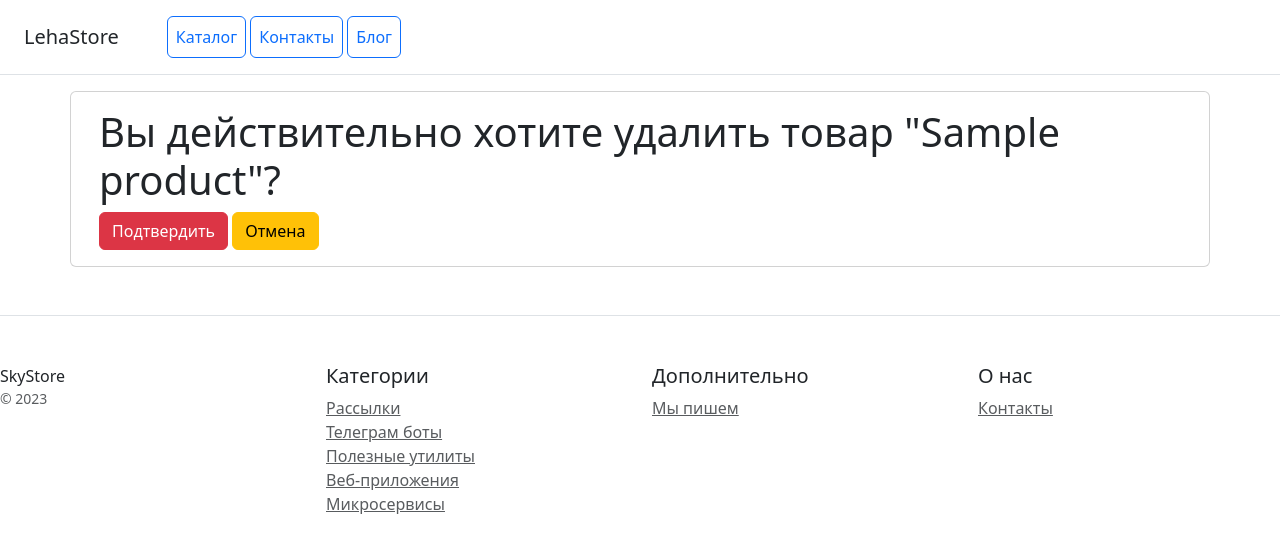
After one commit to HoolyWant/HomeWork22.1, a Django app: page /delete_product/1 in a window 1280 px wide. The commit adds this page. Shown: the top 553 px of the page. Run offline with Django 4.2, Linux system fonts and the light colour scheme; tables that the repository leaves empty hold one stand-in row (values such as "Sample post"); some libraries are stand-ins or nearby versions.

Commit message:
first task completed

```diff
--- a/shop/models.py
+++ b/shop/models.py
@@ -7,7 +7,7 @@ class Product(models.Model):
     product_name = models.CharField(max_length=150, verbose_name='продукт')
     description = models.CharField(max_length=150, verbose_name='описание', **NULLABLE)
     preview = models.ImageField(upload_to='products/', verbose_name='изображение', **NULLABLE)
-    category = models.CharField(max_length=150, verbose_name='описание', **NULLABLE)
+    category = models.CharField(max_length=150, verbose_name='категория', **NULLABLE)
     buy_cost = models.IntegerField(verbose_name='стоимость покупки')
 
     def __str__(self):
--- a/shop/templates/shop/blog_confirm_delete.html
+++ b/shop/templates/shop/blog_confirm_delete.html
@@ -10,7 +10,7 @@
                              {% csrf_token %}
                              <h1>Вы действительно хотите удалить блог "{{ object.title }}"?</h1>
                              <button type="submit" class="btn btn-danger">Подтвердить</button>
-                             <a href="{% url 'shop:blog_list' %}" class="btn btn-warning">ОТмена</a>
+                             <a href="{% url 'shop:blog_list' %}" class="btn btn-warning">Отмена</a>
                         </form>
                     </div>
                 </div>
--- a/shop/templates/shop/blog_list.html
+++ b/shop/templates/shop/blog_list.html
@@ -8,7 +8,7 @@
 
 <div class="container">
     <div class="col-3">
-                <a class="p-2 btn btn-primary" href='{% url "shop:create_blog" %}'>Добавить блог</a>
+        <a class="p-2 btn btn-primary" href='{% url "shop:create_blog" %}'>Добавить блог</a>
     </div>
     <div class="row text-center">
         {% for object in object_list %}
--- /dev/null
+++ b/shop/templates/shop/product_confirm_delete.html
@@ -0,0 +1,20 @@
+{% extends 'shop/base.html'%}
+
+{% block content %}
+<div class="container">
+    <div class="col-12">
+        <div class="row">
+            <div class="card">
+                <div class="card-body">
+                    <form method="post">
+                        {% csrf_token %}
+                        <h1>Вы действительно хотите удалить товар "{{ object.product_name }}"?</h1>
+                        <button type="submit" class="btn btn-danger">Подтвердить</button>
+                        <a href="{% url 'shop:product_list' %}" class="btn btn-warning">Отмена</a>
+                    </form>
+                </div>
+            </div>
+        </div>
+    </div>
+</div>
+{% endblock %}
--- a/shop/urls.py
+++ b/shop/urls.py
@@ -3,7 +3,8 @@ from django.conf import settings
 from django.conf.urls.static import static
 from django.urls import path
 from shop.views import (contacts, ProductView, ProductListView, BlogListView,
-                        BlogCreateView, BlogDetailView, BlogUpdateView, BlogDeleteView)
+                        BlogCreateView, BlogDetailView, BlogUpdateView, BlogDeleteView, ProductCreate, ProductUpdate,
+                        ProductDelete)
 
 
 app_name = ShopConfig.name
@@ -16,5 +17,8 @@ urlpatterns = [
     path('blog/', BlogListView.as_view(), name='blog_list'),
     path('blog/<int:pk>', BlogDetailView.as_view(), name='blog_view'),
     path('edit/<int:pk>', BlogUpdateView.as_view(), name='blog_edit'),
-    path('delete/<int:pk>', BlogDeleteView.as_view(), name='blog_delete')
+    path('delete/<int:pk>', BlogDeleteView.as_view(), name='blog_delete'),
+    path('create_product/', ProductCreate.as_view(), name='product_create'),
+    path('edit_product/<int:pk>', ProductUpdate.as_view(), name='product_edit'),
+    path('delete_product/<int:pk>', ProductDelete.as_view(), name='product_delete'),
 ] + static(settings.STATIC_URL, document_root=settings.STATIC_ROOT)
--- a/shop/views.py
+++ b/shop/views.py
@@ -6,6 +6,7 @@ from django.views.generic import (DetailView, ListView,
                                   CreateView, UpdateView, DeleteView)
 from pytils.translit import slugify
 
+from shop.forms import ProductForm
 from shop.models import Product, Blog
 
 
@@ -21,6 +22,23 @@ class ProductView(DetailView):
     model = Product
 
 
+class ProductUpdate(UpdateView):
+    model = Product
+    form_class = ProductForm
+    success_url = reverse_lazy('shop:product_list')
+
+
+class ProductCreate(CreateView):
+    model = Product
+    form_class = ProductForm
+    success_url = reverse_lazy('shop:product_list')
+
+
+class ProductDelete(DeleteView):
+    model = Product
+    success_url = reverse_lazy('shop:product_list')
+
+
 class BlogListView(ListView):
     model = Blog
 
@@ -28,7 +46,6 @@ class BlogListView(ListView):
         queryset = super().get_queryset(*args, **kwargs)
         queryset = queryset.filter(activity_sign=True)
         return queryset
-
 
 
 class BlogDetailView(DetailView):
```
Also changed, not shown: shop/forms.py (added, +30 -0 lines), shop/templates/shop/product_form.html (added, +36 -0 lines), shop/templates/shop/product_list.html (+7 -0 lines), shop/migrations/0002_alter_product_category.py (added).
